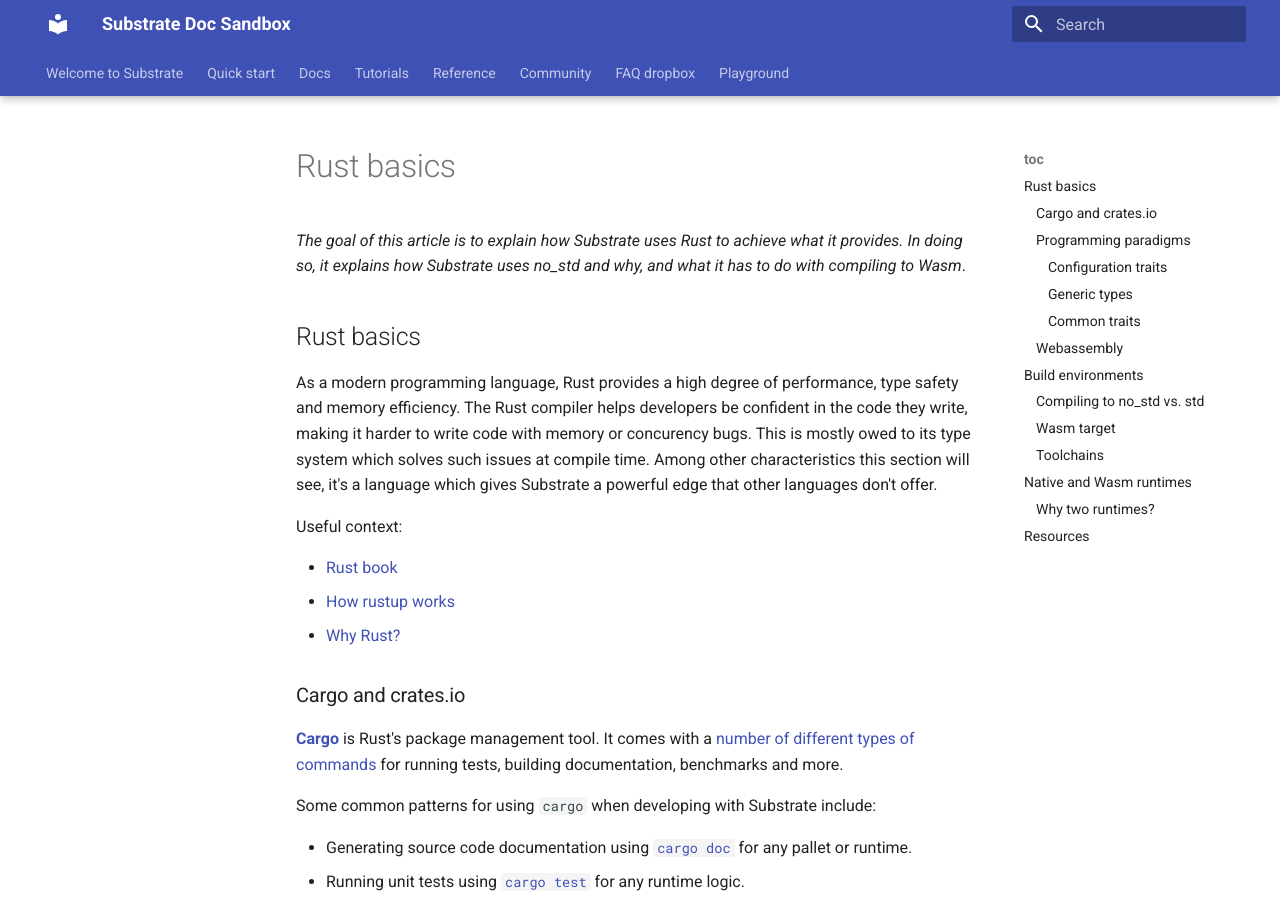
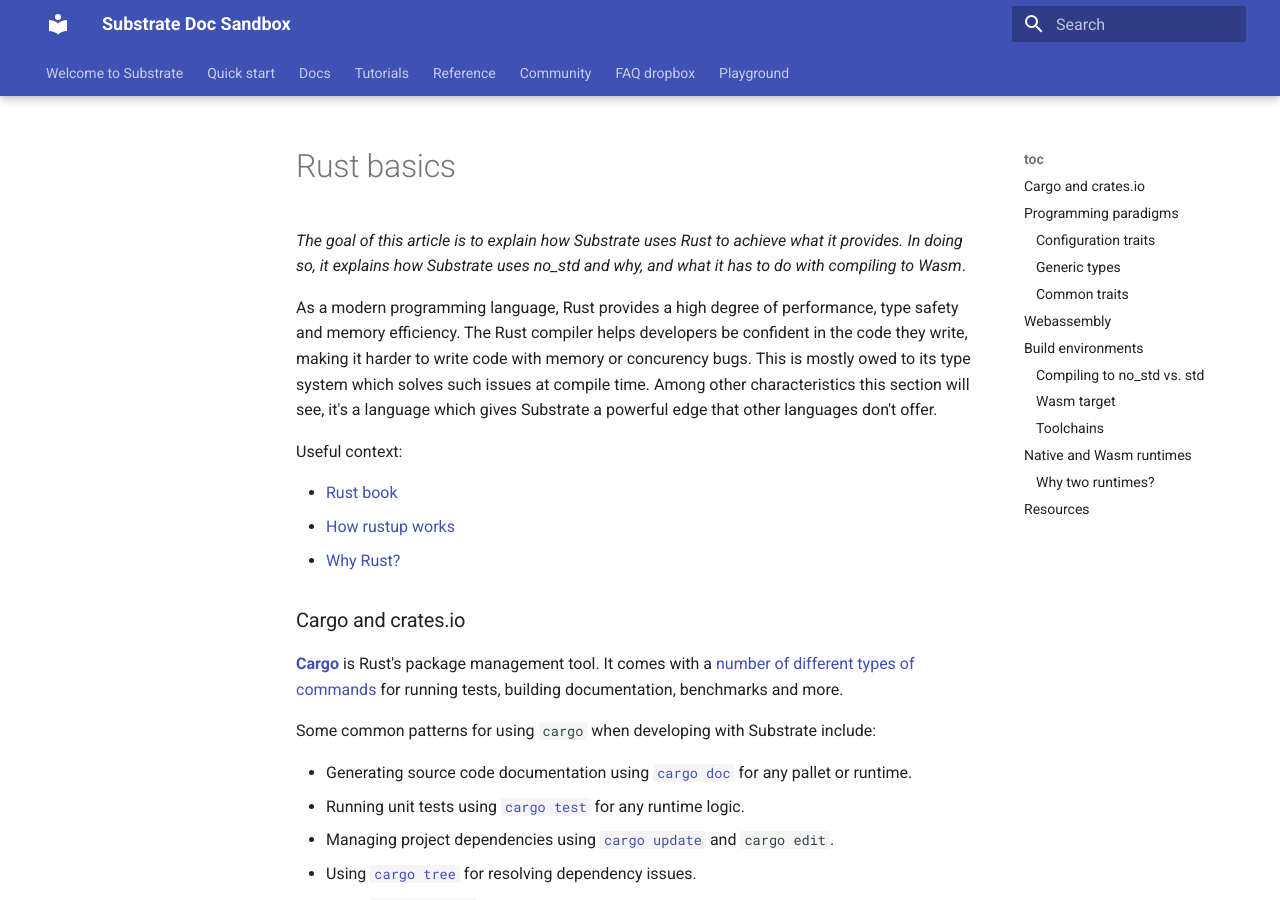
Before and after one commit to polkadot-developers/docs-sandbox, an MkDocs documentation site: the page built from source/docs/main-docs/02-fundamentals/rust-basics.md, in a window 1280 px wide and 900 px high. Built offline with MkDocs 1.6.1 and Material for MkDocs 9.7.7, drawn with Linux system fonts in a browser that asks for light colours.

Commit message:
Update title

```diff
--- a/source/docs/main-docs/02-fundamentals/rust-basics.md
+++ b/source/docs/main-docs/02-fundamentals/rust-basics.md
@@ -4,7 +4,6 @@
 
 _The goal of this article is to explain how Substrate uses Rust to achieve what it provides._
 _In doing so, it explains how Substrate uses no_std and why, and what it has to do with compiling to Wasm_.
-## Rust basics
 
 As a modern programming language, Rust provides a high degree of performance, type safety and memory efficiency.
 The Rust compiler helps developers be confident in the code they write, making it harder to write code with memory or concurency bugs.
```
